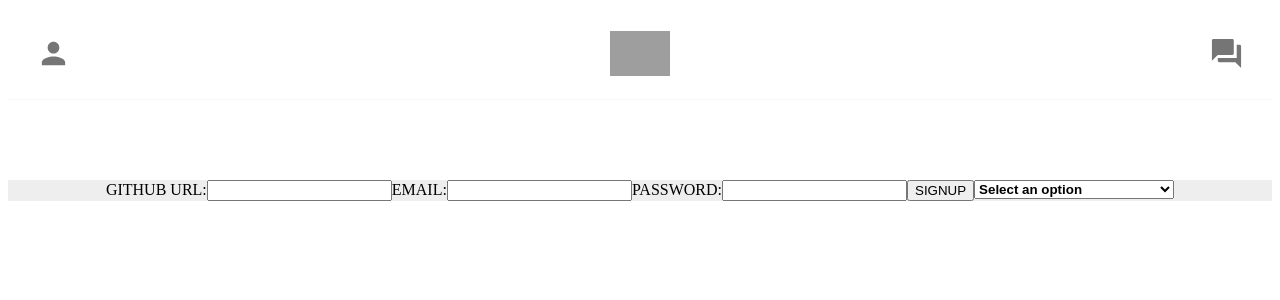
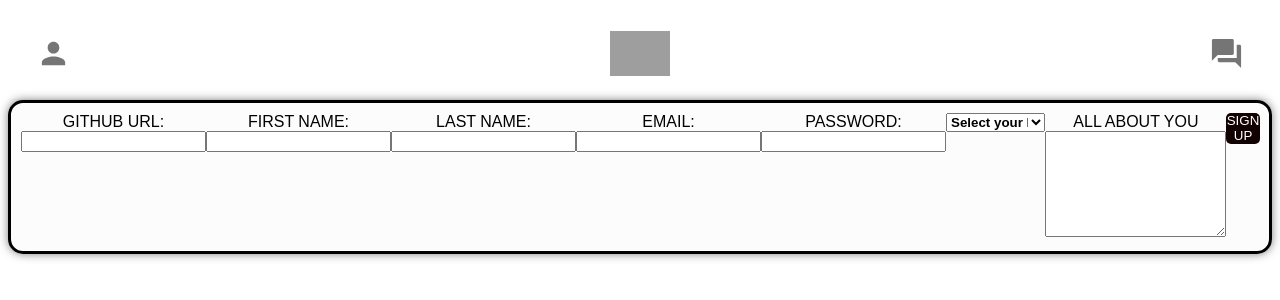
Before and after one commit to LannyLopez/Syntax, a React (Create React App) app in the folder client/: page /signup in a window 1280 px wide. Shown: the top 300 px of the page. Built offline with nearby package versions, Linux system fonts and the light colour scheme; grey boxes are pictures that could not be loaded.

Commit message:
added css to signup form and about you section

```diff
--- a/client/src/Componets/Signup.js
+++ b/client/src/Componets/Signup.js
@@ -57,6 +57,14 @@ function Signup() {
           <input type="text" id="username-signup" />
         </div>
         <div>
+          <label htmlFor="email-signup">FIRST NAME:</label>
+          <input type="text" id="email-signup" />
+        </div>
+        <div>
+          <label htmlFor="email-signup">LAST NAME:</label>
+          <input type="text" id="email-signup" />
+        </div>
+        <div>
           <label htmlFor="email-signup">EMAIL:</label>
           <input type="text" id="email-signup" />
         </div>
@@ -64,15 +72,11 @@ function Signup() {
           <label htmlFor="password-signup">PASSWORD:</label>
           <input type="password" id="password-signup" />
         </div>
-        <div>
-          <button type="submit" onClick={submitHandler}>
-            SIGNUP
-          </button>
-        </div>
+
         <div className="multiselect">
           <div className="selectBox" onClick={clickHandler}>
             <select>
-              <option>Select an option</option>
+              <option>Select your languages</option>
             </select>
             <div className="overSelect"></div>
           </div>
@@ -87,6 +91,18 @@ function Signup() {
             })}
           </div>
         </div>
+        <div>
+          <label>
+            {" "}
+            ALL ABOUT YOU
+            <textarea></textarea>
+          </label>
+        </div>
+        <div>
+          <button className="button" type="submit" onClick={submitHandler}>
+            SIGN UP
+          </button>
+        </div>
       </form>
     </div>
   );
--- a/client/src/assets/signup.css
+++ b/client/src/assets/signup.css
@@ -3,12 +3,19 @@
 }
 
 .container {
+  box-sizing: border-box;
+  font-family: Arial, Helvetica, sans-serif;
+  text-align: center;
   display: flex;
   justify-content: center;
-  height: 100%;
-  width: 100%;
-  margin-top: 10vh;
-  background-color: rgb(238, 238, 238);
+  box-shadow: 0 0 10px rgb(0 0 0 / 50%);
+  border: solid 3px #000000;
+  background-color: rgba(252, 252, 252, 0.8);
+  padding: 10px;
+  height: 75%;
+  width: auto;
+
+  border-radius: 15px;
 }
 
 .multiselect {
@@ -35,7 +42,9 @@
 }
 
 #checkboxes {
-  border: 30px rgb(219, 219, 219) solid;
+  border: 5px rgb(219, 219, 219) solid;
+
+  text-align: left;
 }
 
 #checkboxes label {
@@ -45,3 +54,19 @@
 #checkboxes label:hover {
   background-color: #1e90ff;
 }
+
+.button {
+  background-color: #110101;
+  border: 0;
+  padding: 1%;
+  color: rgb(255, 255, 255);
+  font-weight: 300;
+  transition: background-color 0.1s;
+  cursor: pointer;
+  border-radius: 5px;
+}
+
+textarea {
+  min-width: 40%;
+  min-height: 100px;
+}
```
